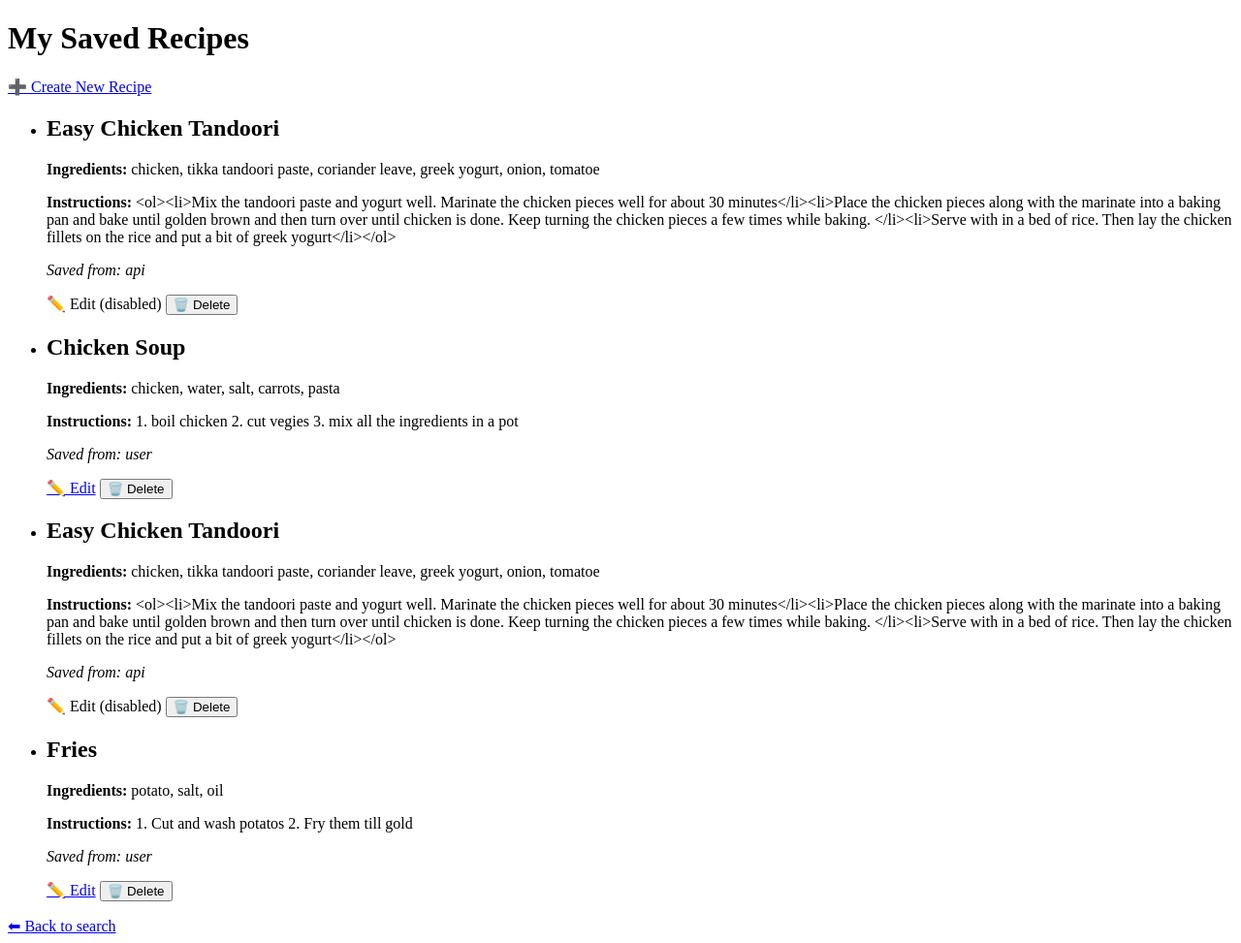
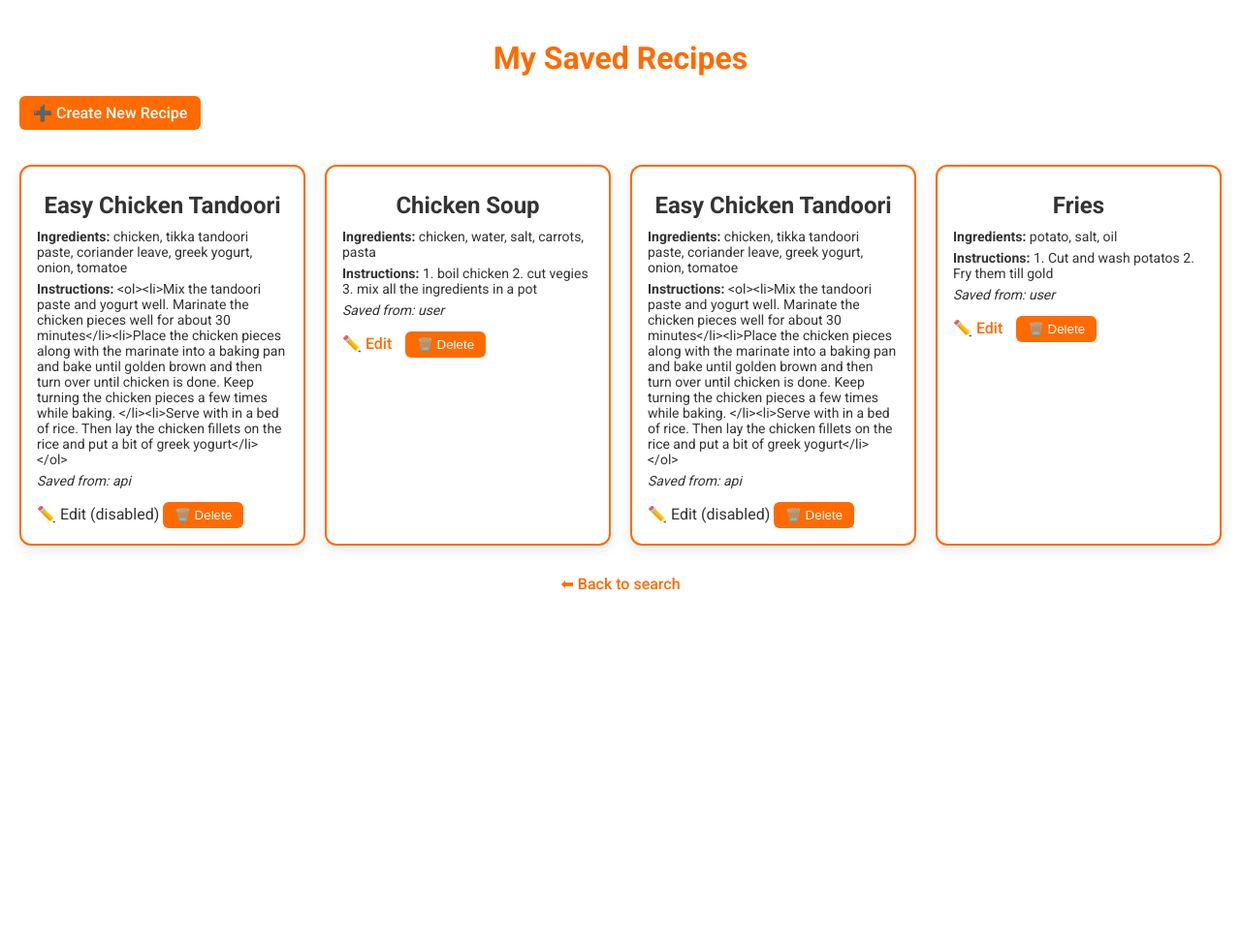
Before and after one commit to cayetana-h/ShelfChef, a Flask app: page /my_recipes in a window 1280 px wide. Shown: the whole page at 97% size. After the commit the page ends 609 px from the top, so only its background shows below. Run offline with Flask 3, Linux system fonts and the light colour scheme; data comes from the database, SQL or seed files in the repository.

Commit message:
Applied same style, orange accents, centered text

```diff
--- a/app/templates/my_recipes.html
+++ b/app/templates/my_recipes.html
@@ -3,11 +3,133 @@
 <head>
     <meta charset="UTF-8">
     <title>My Recipes</title>
+    <!-- Google Fonts -->
+    <link href="https://fonts.googleapis.com/css2?family=Roboto:wght@400;500;700&display=swap" rel="stylesheet">
+    <style>
+        body {
+            font-family: 'Roboto', sans-serif;
+            background-color: #ffffff;
+            color: #333333;
+            margin: 0;
+            padding: 20px;
+        }
+
+        h1 {
+            color: #FF6B00;
+            text-align: center;
+            margin-bottom: 20px;
+        }
+
+        a.create-new {
+            display: inline-block;
+            margin-bottom: 20px;
+            color: #ffffff;
+            background-color: #FF6B00;
+            padding: 8px 14px;
+            border-radius: 6px;
+            text-decoration: none;
+            font-weight: 500;
+            transition: background 0.2s, transform 0.2s;
+        }
+
+        a.create-new:hover {
+            background-color: #FF8C42;
+            transform: scale(1.05);
+        }
+
+        ul {
+            list-style-type: none;
+            padding: 0;
+            display: grid;
+            grid-template-columns: repeat(auto-fill, minmax(250px, 1fr));
+            gap: 20px;
+        }
+
+        li {
+            background-color: #ffffff;
+            border: 2px solid #FF6B00;
+            border-radius: 12px;
+            padding: 16px;
+            box-shadow: 0 4px 12px rgba(0,0,0,0.1);
+            transition: transform 0.2s, box-shadow 0.2s;
+        }
+
+        li:hover {
+            transform: scale(1.02);
+            box-shadow: 0 6px 18px rgba(255,107,0,0.3);
+        }
+
+        li h2 {
+            color: #333333;
+            margin: 10px 0;
+            text-align: center;
+        }
+
+        li p {
+            margin: 6px 0;
+            font-size: 14px;
+        }
+
+        li form button {
+            background-color: #FF6B00;
+            color: #ffffff;
+            border: none;
+            border-radius: 6px;
+            padding: 6px 12px;
+            cursor: pointer;
+            font-weight: 500;
+            transition: background 0.2s, transform 0.2s;
+            margin-top: 8px;
+        }
+
+        li form button:hover {
+            background-color: #FF8C42;
+            transform: scale(1.05);
+        }
+
+        a.edit-link {
+            color: #FF6B00;
+            text-decoration: none;
+            margin-right: 10px;
+            font-weight: 500;
+            transition: color 0.2s, transform 0.2s;
+        }
+
+        a.edit-link:hover {
+            color: #FF8C42;
+            transform: scale(1.05);
+        }
+
+        a.disabled-edit {
+            color: #999999;
+            cursor: not-allowed;
+        }
+
+        .bottom-link {
+            display: block;
+            text-align: center;
+            margin-top: 30px;
+            color: #FF6B00;
+            text-decoration: none;
+            font-weight: 500;
+            transition: color 0.2s;
+        }
+
+        .bottom-link:hover {
+            color: #FF8C42;
+        }
+
+        p.no-recipes {
+            text-align: center;
+            font-style: italic;
+            margin-top: 20px;
+        }
+    </style>
 </head>
 <body>
     <h1>My Saved Recipes</h1>
 
-    <a href="{{ url_for('new_recipe') }}">➕ Create New Recipe</a>
+    <a class="create-new" href="{{ url_for('new_recipe') }}">➕ Create New Recipe</a>
 
     {% if recipes %}
         <ul>
@@ -19,9 +141,9 @@
                 <p><em>Saved from: {{ recipe.source }}</em></p>
 
                 {% if recipe.source == 'user' %}
-                    <a href="{{ url_for('edit_recipe', recipe_id=recipe.id) }}">✏️ Edit</a>
+                    <a class="edit-link" href="{{ url_for('edit_recipe', recipe_id=recipe.id) }}">✏️ Edit</a>
                 {% else %}
-                    <span title="API-sourced recipes cannot be edited">✏️ Edit (disabled)</span>
+                    <span class="disabled-edit" title="API-sourced recipes cannot be edited">✏️ Edit (disabled)</span>
                 {% endif %}
 
                 <form action="{{ url_for('delete_recipe', recipe_id=recipe.id) }}" method="post" style="display:inline;">
@@ -31,9 +153,9 @@
         {% endfor %}
         </ul>
     {% else %}
-        <p>You haven't saved any recipes yet.</p>
+        <p class="no-recipes">You haven't saved any recipes yet.</p>
     {% endif %}
 
-    <a href="/">⬅ Back to search</a>
+    <a class="bottom-link" href="/">⬅ Back to search</a>
 </body>
 </html>
```
Also changed, not shown: app/templates/recipe_form.html (+129 -12 lines).
